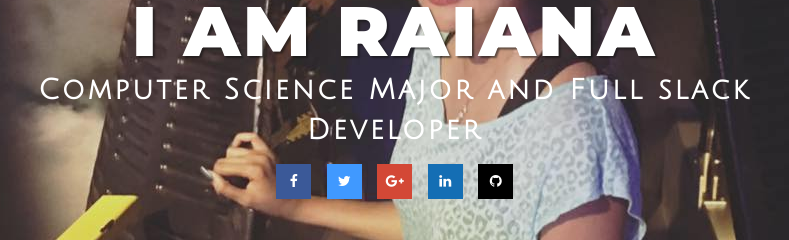
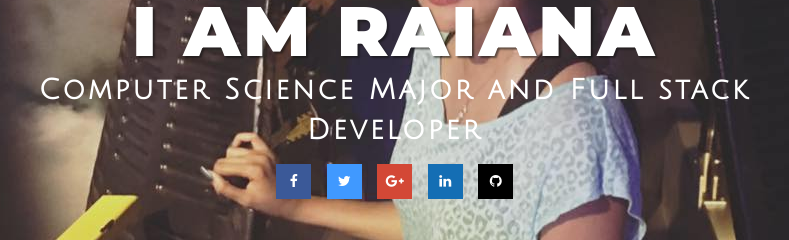
Before and after one commit to raianazaman/Portfolio-Raiana-Zaman, a plain HTML site: page index.html in a window 1280 px wide. Shown: the part 271-511 px from the top of the page, 32-821 px from the left. Drawn offline with Linux system fonts and the light colour scheme.

Commit message:
Update index.html

```diff
--- a/index.html
+++ b/index.html
@@ -35,7 +35,7 @@
 
 				<div class="w3-banner-left_txt">
 					<h3>I AM RAIANA</h3>
-					<p>Computer Science Major and Full slack Developer</p>
+					<p>Computer Science Major and Full stack Developer</p>
 		         </div>
 				 <div class="social-wthree-icons bnragile-icons">
 					<ul>
```
